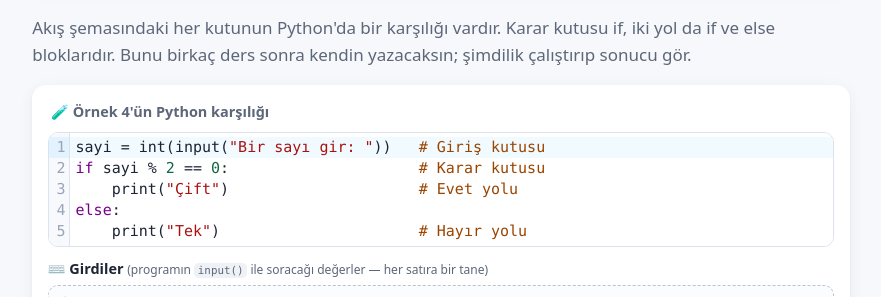
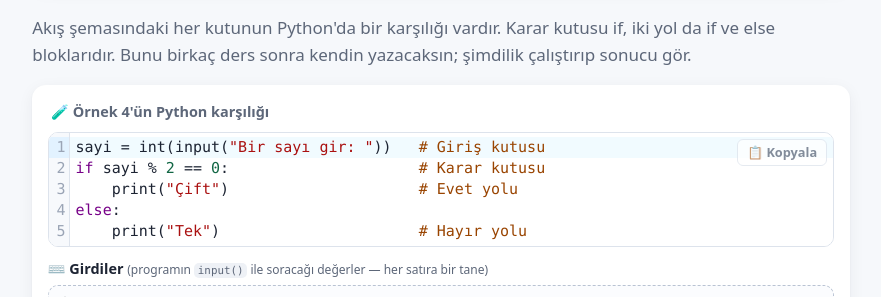
Before and after one commit to sinanozenn/python-atolyesi, a Next.js app: page /dersler/akis-semasi in a window 1280 px wide. Shown: the part 8900-9197 px from the top of the page, without its empty margins (199-1080 px from the left). Built offline with nearby package versions, Linux system fonts and the light colour scheme.

Commit message:
Kod editörlerine kopyala düğmesi
Co-Authored-By: Claude Opus 5.5 <noreply@anthropic.com>
Claude-Session: https://claude.ai/code/session_01GfQRocBXmNSqnVaxiH3ZEW

```diff
--- a/app/globals.css
+++ b/app/globals.css
@@ -155,7 +155,11 @@ h1, h2, h3 { line-height: 1.25; }
 .ornek-aciklama { margin: 0 0 0.5rem; color: var(--soluk); }
 .calistirici { background: var(--kart); border-radius: var(--yaricap); padding: 0.9rem; box-shadow: var(--golge); margin: 1rem 0; }
 .calistirici-baslik { font-weight: 700; font-size: 0.85rem; color: var(--soluk); margin: 0 0 0.5rem 0.2rem; }
-.editor { border: 1px solid var(--cizgi); border-radius: 10px; overflow: hidden; }
+.editor { position: relative; border: 1px solid var(--cizgi); border-radius: 10px; overflow: hidden; }
+.kopyala { position: absolute; top: 6px; right: 6px; z-index: 5; font: inherit; font-size: 0.75rem; font-weight: 600; line-height: 1; padding: 0.35rem 0.55rem; border-radius: 6px; border: 1px solid var(--cizgi); background: rgba(255, 255, 255, 0.92); color: var(--soluk); cursor: pointer; opacity: 0.75; transition: opacity 0.15s, color 0.15s, border-color 0.15s; }
+.editor:hover .kopyala, .kopyala:focus-visible { opacity: 1; }
+.kopyala:hover { color: var(--mavi); border-color: var(--mavi); }
+.kopyala.tamam { opacity: 1; color: #1f9d55; border-color: #1f9d55; }
 .editor .cm-editor { font-size: var(--kod-boyut); }
 .editor .cm-editor.cm-focused { outline: none; }
 .editor:focus-within { border-color: var(--mavi); box-shadow: 0 0 0 3px rgba(47, 111, 176, 0.15); }
--- a/components/KodEditoru.tsx
+++ b/components/KodEditoru.tsx
@@ -3,7 +3,7 @@ import CodeMirror from "@uiw/react-codemirror";
 import { python } from "@codemirror/lang-python";
 import { EditorView, keymap } from "@codemirror/view";
 import { Prec } from "@codemirror/state";
-import { useMemo } from "react";
+import { useMemo, useState } from "react";
 
 type Props = {
   deger: string;
@@ -32,8 +32,29 @@ export default function KodEditoru({ deger, degisince, calistir, enAz = 3 }: Pro
     ],
     [calistir]
   );
+  const [kopyalandi, setKopyalandi] = useState(false);
+  async function kopyala() {
+    try {
+      await navigator.clipboard.writeText(deger);
+    } catch {
+      // Eski tarayıcılar ve izin verilmeyen durumlar için yedek yöntem
+      const alan = document.createElement("textarea");
+      alan.value = deger;
+      alan.style.position = "fixed";
+      alan.style.opacity = "0";
+      document.body.appendChild(alan);
+      alan.select();
+      document.execCommand("copy");
+      alan.remove();
+    }
+    setKopyalandi(true);
+    setTimeout(() => setKopyalandi(false), 1500);
+  }
   return (
     <div className="editor" style={{ ["--en-az-satir" as string]: enAz }}>
+      <button type="button" className={kopyalandi ? "kopyala tamam" : "kopyala"} onClick={kopyala} title="Kodu kopyala" aria-label="Kodu kopyala">
+        {kopyalandi ? "✓ Kopyalandı" : "📋 Kopyala"}
+      </button>
       <CodeMirror
         value={deger}
         onChange={degisince}
```
